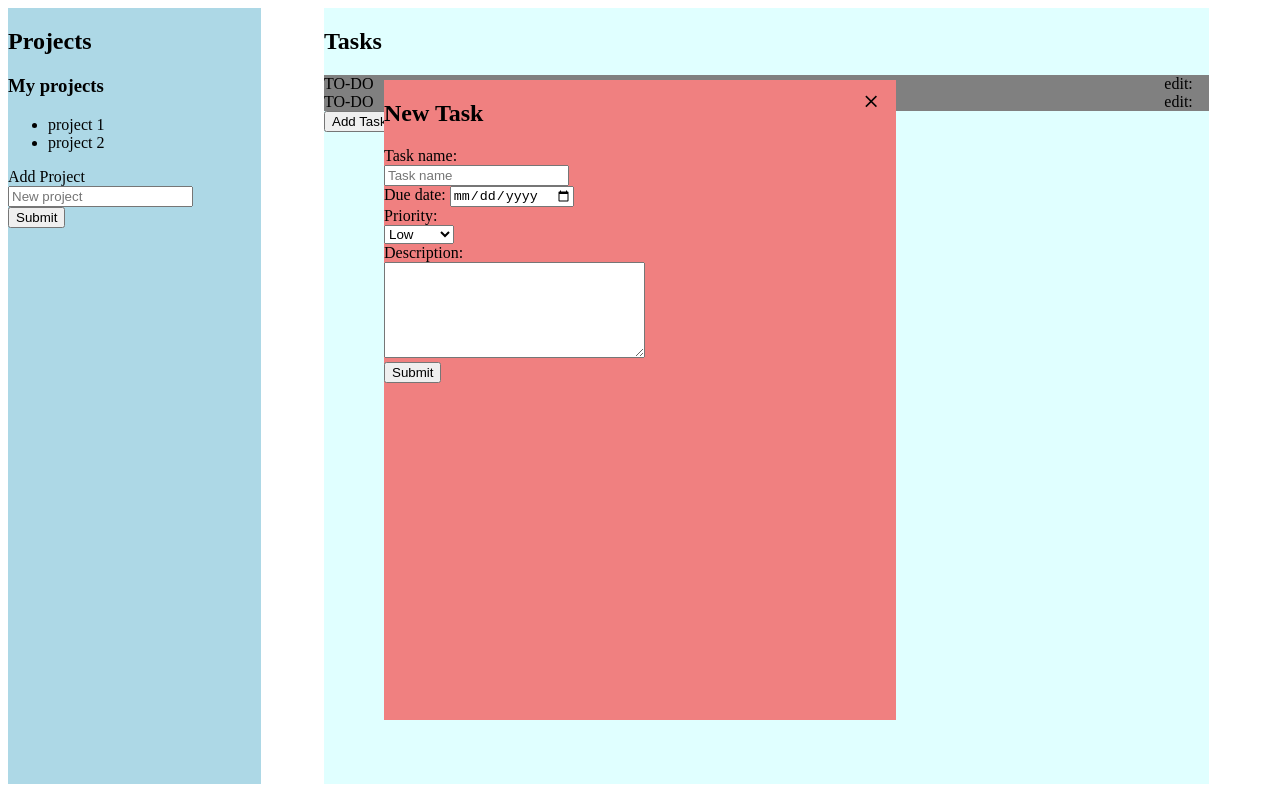
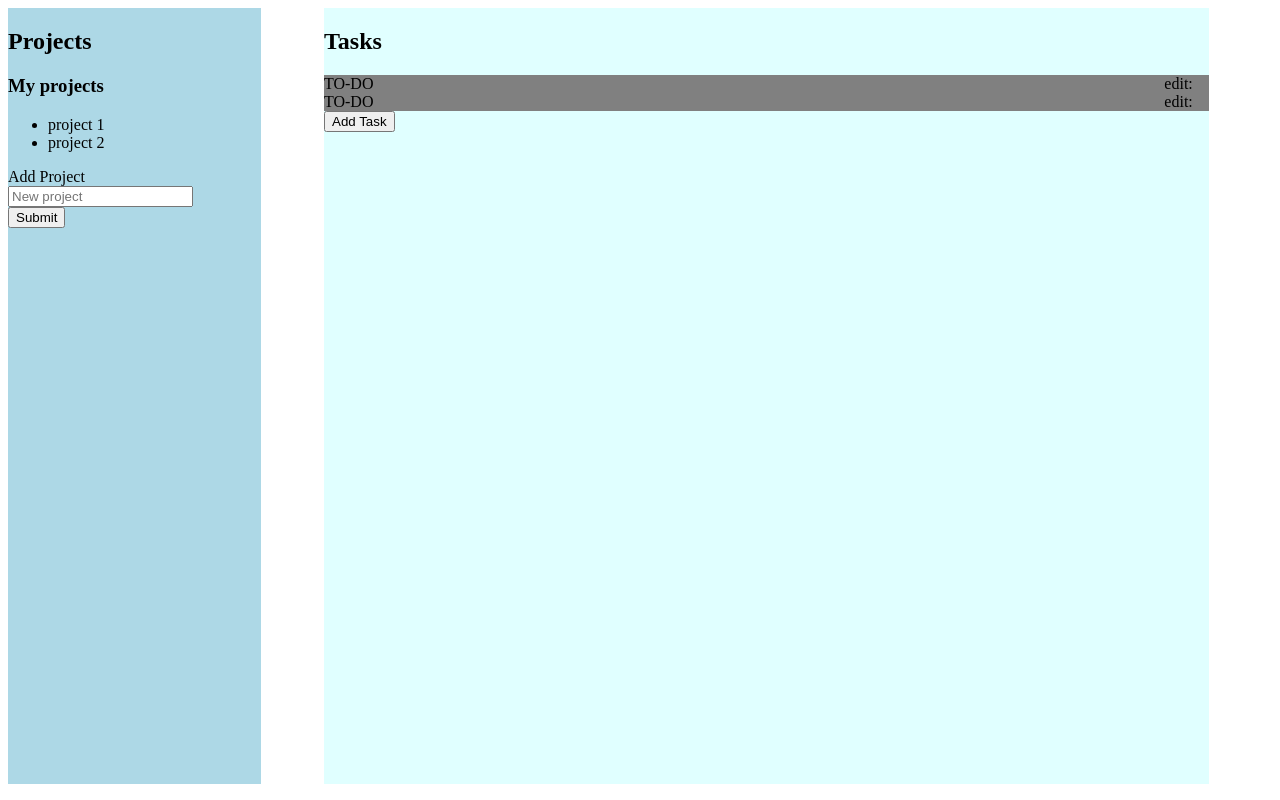
Before and after one commit to gkatrasnik/todoapp, a plain HTML site: page index.html in a window 1280 px wide. Drawn offline with Linux system fonts and the light colour scheme.

Commit message:
button event listeners added

```diff
--- a/index.html
+++ b/index.html
@@ -21,7 +21,7 @@
                 <label for="newproject">Add Project</label><br>
                 <input type="text" id="newproject" name="newproject" value="" placeholder="New project"><br>
 
-                <input type="submit" value="Submit">
+                <input id ="project-submit-button" type="submit" value="Submit">
               </form>
         </div>
         <div id="content">
@@ -43,14 +43,14 @@
             </div>
 
             <div class="bellow-todos">
-                <button id="add-task">Add Task</button>
+                <button id="add-task-button">Add Task</button>
             </div>
         </div>
 
         <div id="modal">
             <div class="container">
               <h2>New Task</h2>
-              <div class="close">+</div>
+              <div id="close-modal" class="close">+</div>
               <form data-new-task-form>
                 <label for="name">Task name:</label><br />
                 <input
@@ -78,7 +78,7 @@
                 rows="6"
                 ></textarea
                 ><br />
-                <input type="submit" />
+                <input id ="modal-submit-button" type="submit" value="Submit"/>
               </form>
             </div>
         </div>
--- a/main.css
+++ b/main.css
@@ -24,7 +24,7 @@
     top:10vh;
     background-color: lightcoral;
 
-
+    display: none;
 }
 
 .close {
--- a/main.js
+++ b/main.js
@@ -1 +1 @@
-console.log("test");
+(()=>{const e=document.querySelector("#close-modal"),t=document.querySelector("#modal-submit-button"),o=document.querySelector("#project-submit-button"),n=document.querySelector("#add-task-button"),c=document.getElementById("modal");e.addEventListener("click",(e=>{c.style.display="none"})),t.addEventListener("click",(e=>{c.style.display="none"})),o.addEventListener("click",(e=>{console.log(e.target)})),n.addEventListener("click",(e=>{c.style.display="block"}))})();
```
